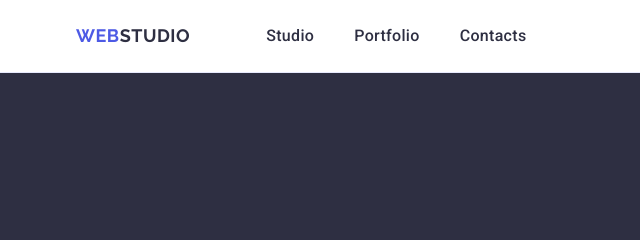
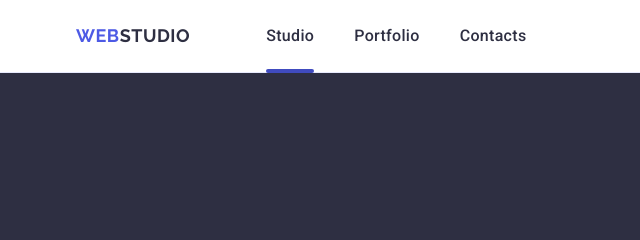
Before and after one commit to JuliaRym/goit-markup-hw-04, a plain HTML site: page index.html in a window 1280 px wide. Shown: the top 240 px of the page, 0-640 px from the left. Drawn offline with nearby package versions, Linux system fonts and the light colour scheme.

Commit message:
changesss

```diff
--- a/css/styles.css
+++ b/css/styles.css
@@ -10,6 +10,7 @@ body {
   line-height: 24px;
   text-decoration: none;
   letter-spacing: 0.02em;
+  transition: color 250ms cubic-bezier(0.4, 0, 0.2, 1);
 }
 .section-first {
   background-color: #2e2f42;
@@ -415,15 +416,18 @@ img {
   height: 112px;
   margin-bottom: 8px;
 }
-.nav-item {
+.studio {
   position: relative;
+  transition: color 250ms cubic-bezier(0.4, 0, 0.2, 1);
 }
-.nav-item:active::after {
+.studio::after {
   content: "";
   position: absolute;
+  color: #404bbf;
   background-color: #404bbf;
+  border-radius: 2px;
   height: 4px;
   width: 100%;
   left: 0;
-  bottom: calc(-1 * 4px - 5px);
+  bottom: -1px;
 }
--- a/index.html
+++ b/index.html
@@ -251,8 +251,8 @@
             >Web<span class="logo-top">Studio</span></a
           >
           <ul class="nav-list">
-            <li class="nav-item">
-              <a class="nav-link" href="./index.html">Studio</a>
+            <li>
+              <a class="nav-link studio" href="./index.html">Studio</a>
             </li>
             <li><a class="nav-link" href="">Portfolio</a></li>
             <li><a class="nav-link" href="">Contacts</a></li>
```
